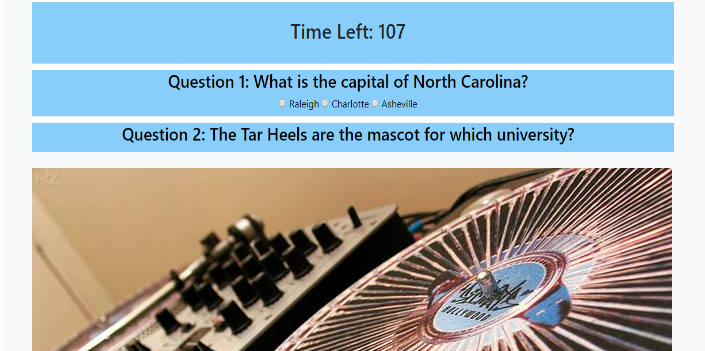
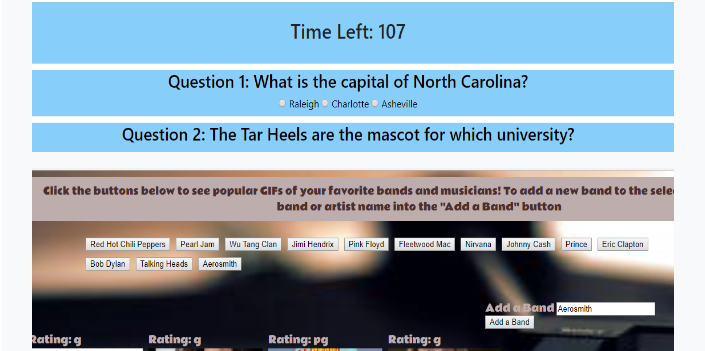
Before and after one commit to dtcrowley/dtcrowley.github.io, a plain HTML site: page portfolio.html in a window 1280 px wide. Shown: the part 1347-1698 px from the top of the page, without its empty margins (83-788 px from the left). Drawn offline with nearby package versions, Linux system fonts and the light colour scheme.

Commit message:
Added GIFtastic hw to portfolio page

```diff
--- a/portfolio.html
+++ b/portfolio.html
@@ -46,7 +46,7 @@
                             <a href="https://dtcrowley.github.io/TriviaGame/" target="_blank"><img class="mt-2 mb-2 mx-auto" src="Trivia-game.png" width="642px" height="400px"></a>
                         </div>
                         <div class="col-md-4 col-sm-6">
-                            <a href="#"><img class="mt-2 mb-2" src="technics-q-c-640-480-2.jpg" width="auto" height="auto"></a>
+                            <a href="https://dtcrowley.github.io/GIFtastic/" target="_blank"><img class="mt-2 mb-2 mx-auto" src="GIFtastic.png" width="642px" height="400px"></a>
                         </div>
                         <div class="col-md-4 col-sm-6">
                             <a href="#"><img class="mt-2 mb-2" src="technics-q-c-640-480-5.jpg" width="auto" height="auto"></a>
```
Also changed, not shown: GIFtastic.png (added).
